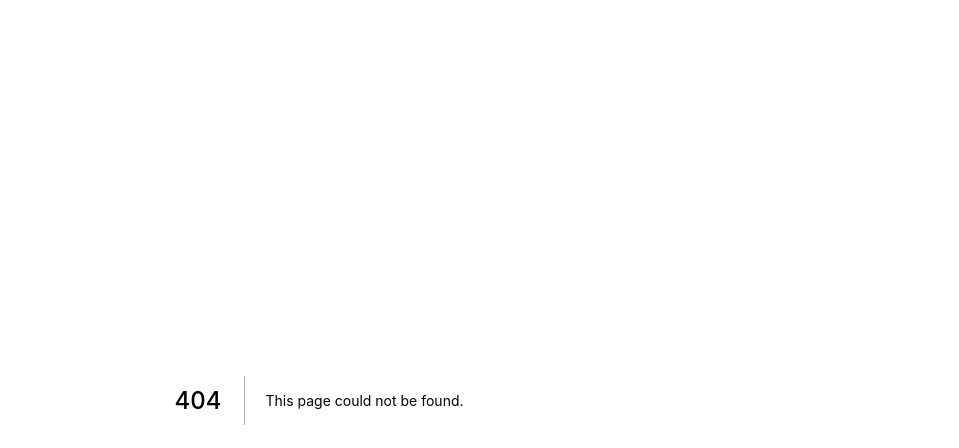
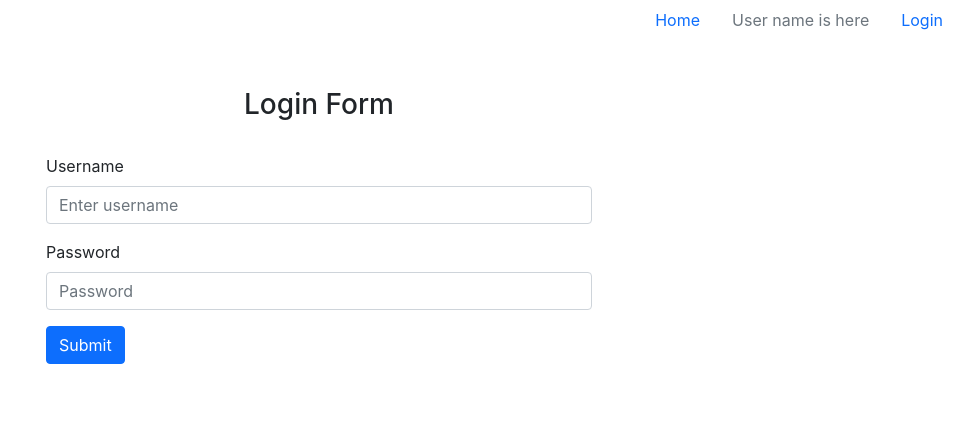
Before and after one commit to naylinnoo/nba-fantasy, a Next.js app: page /login in a window 1280 px wide. Before the commit this address had no page. Shown: the top 448 px of the page, without its empty margins (321-1280 px from the left). Built offline with nearby package versions, Linux system fonts and the light colour scheme.

Commit message:
added form

```diff
--- /dev/null
+++ b/components/login/form.tsx
@@ -0,0 +1,93 @@
+import { ErrorMessage, Formik, FormikErrors } from "formik"
+import { Button, Container, Form } from "react-bootstrap"
+import * as Yup from "yup"
+
+const LoginForm = () => {
+    type FormDefaultValues = {
+        username: string
+        password: string
+    }
+
+    const LoginSchema = Yup.object().shape({
+        username: Yup.string()
+            .matches(
+                /^[a-zA-Z0-9]+$/,
+                "Username must not contain whitespace or special characters"
+            )
+            .required("Required"),
+        password: Yup.string().required("Required"),
+    })
+
+    const submit = () => {}
+
+    return (
+        <Container className="mt-5">
+            <h3 className="text-center">Login Form</h3>
+            <br />
+            <Container className="d-flex justify-content-center">
+                <Formik
+                    initialValues={{ username: "", password: "" }}
+                    onSubmit={(values, { setSubmitting }) => {
+                        setTimeout(() => {
+                            alert(JSON.stringify(values, null, 2))
+                            setSubmitting(false)
+                        }, 400)
+                    }}
+                    validationSchema={LoginSchema}
+                >
+                    {({ values, isSubmitting, handleSubmit, handleChange }) => (
+                        <Form onSubmit={handleSubmit} className="w-50">
+                            <Form.Group
+                                className="mb-3"
+                                controlId="formBasicEmail"
+                            >
+                                <Form.Label>Username</Form.Label>
+                                <Form.Control
+                                    type="text"
+                                    placeholder="Enter username"
+                                    value={values.username}
+                                    name="username"
+                                    onChange={handleChange}
+                                />
+                                <ErrorMessage
+                                    name="username"
+                                    className="text-danger pt-3"
+                                    component="div"
+                                />
+                            </Form.Group>
+
+                            <Form.Group
+                                className="mb-3"
+                                controlId="formBasicPassword"
+                            >
+                                <Form.Label>Password</Form.Label>
+                                <Form.Control
+                                    type="password"
+                                    placeholder="Password"
+                                    value={values.password}
+                                    name="password"
+                                    onChange={handleChange}
+                                />
+                                <ErrorMessage
+                                    name="password"
+                                    className="text-danger pt-3"
+                                    component="div"
+                                />
+                            </Form.Group>
+
+                            <Button
+                                variant="primary"
+                                type="submit"
+                                disabled={isSubmitting}
+                            >
+                                Submit
+                            </Button>
+                        </Form>
+                    )}
+                </Formik>
+            </Container>
+        </Container>
+    )
+}
+
+export default LoginForm
--- /dev/null
+++ b/components/nav.tsx
@@ -0,0 +1,21 @@
+import { Nav } from "react-bootstrap"
+
+const Navbar = () => {
+    return (
+        <Nav className="justify-content-end" activeKey="/">
+            <Nav.Item>
+                <Nav.Link href="/">Home</Nav.Link>
+            </Nav.Item>
+            <Nav.Item>
+                <Nav.Link eventKey="disabled" disabled>
+                    User name is here
+                </Nav.Link>
+            </Nav.Item>
+            <Nav.Item>
+                <Nav.Link href="/login">Login</Nav.Link>
+            </Nav.Item>
+        </Nav>
+    )
+}
+
+export default Navbar
--- a/next.config.js
+++ b/next.config.js
@@ -1,6 +1,11 @@
+const path = require('path')
+
 /** @type {import('next').NextConfig} */
 const nextConfig = {
   reactStrictMode: true,
+  sassOptions: {
+    includePaths: [path.join(__dirname, 'styles')],
+  },
 }
 
 module.exports = nextConfig
--- a/pages/_app.tsx
+++ b/pages/_app.tsx
@@ -1,8 +1,14 @@
-import '../styles/globals.css'
-import type { AppProps } from 'next/app'
+import "../styles/globals.scss"
+import type { AppProps } from "next/app"
+import Navbar from "components/nav"
 
 function MyApp({ Component, pageProps }: AppProps) {
-  return <Component {...pageProps} />
+    return (
+        <>
+            <Navbar />
+            <Component {...pageProps} />
+        </>
+    )
 }
 
 export default MyApp
--- /dev/null
+++ b/pages/login/index.tsx
@@ -0,0 +1,11 @@
+import LoginForm from "components/login/form"
+
+const Login = () => {
+    return (
+        <>
+            <LoginForm />
+        </>
+    )
+}
+
+export default Login
--- a/styles/globals.css
+++ /dev/null
@@ -1,16 +0,0 @@
-html,
-body {
-  padding: 0;
-  margin: 0;
-  font-family: -apple-system, BlinkMacSystemFont, Segoe UI, Roboto, Oxygen,
-    Ubuntu, Cantarell, Fira Sans, Droid Sans, Helvetica Neue, sans-serif;
-}
-
-a {
-  color: inherit;
-  text-decoration: none;
-}
-
-* {
-  box-sizing: border-box;
-}
--- /dev/null
+++ b/styles/globals.scss
@@ -0,0 +1,18 @@
+@import "~bootstrap/scss/bootstrap";
+
+html,
+body {
+    padding: 0;
+    margin: 0;
+    font-family: -apple-system, BlinkMacSystemFont, Segoe UI, Roboto, Oxygen,
+        Ubuntu, Cantarell, Fira Sans, Droid Sans, Helvetica Neue, sans-serif;
+}
+
+a {
+    color: inherit;
+    text-decoration: none;
+}
+
+* {
+    box-sizing: border-box;
+}
```
Also changed, not shown: package.json (+7 -1 lines), pages/index.tsx (+3 -68 lines), tsconfig.json (+8 -1 lines), .eslintrc.json, 2 other files (tests, documents, lock files or other folders).
